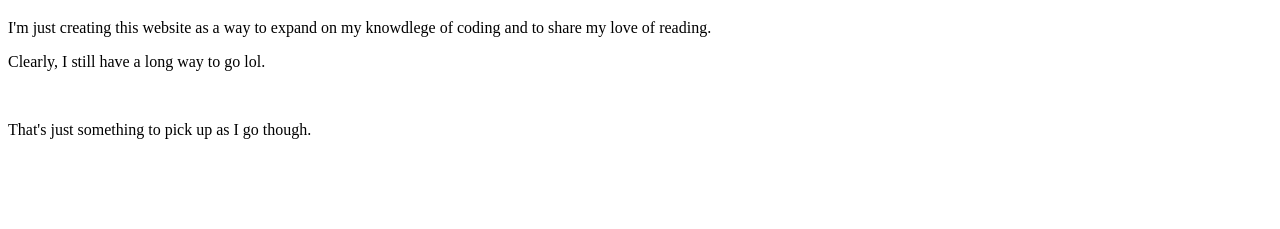
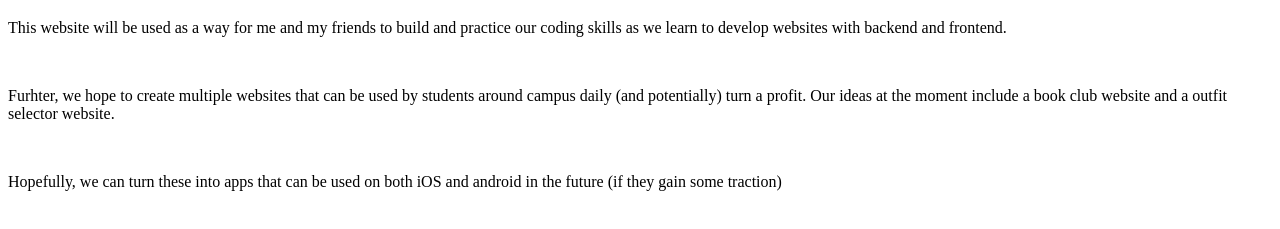
Before and after one commit to Quick07/Quick07.github.io, a plain HTML site: page index.html in a window 1280 px wide. Shown: the part 61-290 px from the top of the page. Drawn offline with Linux system fonts and the light colour scheme.

Commit message:
Updated reasoning for website creation.

```diff
--- a/index.html
+++ b/index.html
@@ -4,10 +4,11 @@
         <title>This is a Book Club Website for College Students</title>
         <body>
             <h1>This is the website heading!</h1>
-            <p>I'm just creating this website as a way to expand on my knowdlege of coding and to share my love of reading.</p>
-            <p>Clearly, I still have a long way to go lol.</p>
+            <p>This website will be used as a way for me and my friends to build and practice our coding skills as we learn to develop websites with backend and frontend.</p>
             <br>
-            <p>That's just something to pick up as I go though.</p>
+            <p>Furhter, we hope to create multiple websites that can be used by students around campus daily (and potentially) turn a profit. Our ideas at the moment include a book club website and a outfit selector website.</p>
+            <br>
+            <p>Hopefully, we can turn these into apps that can be used on both iOS and android in the future (if they gain some traction)</p>
         </body>
     </head>
 </html>
```
